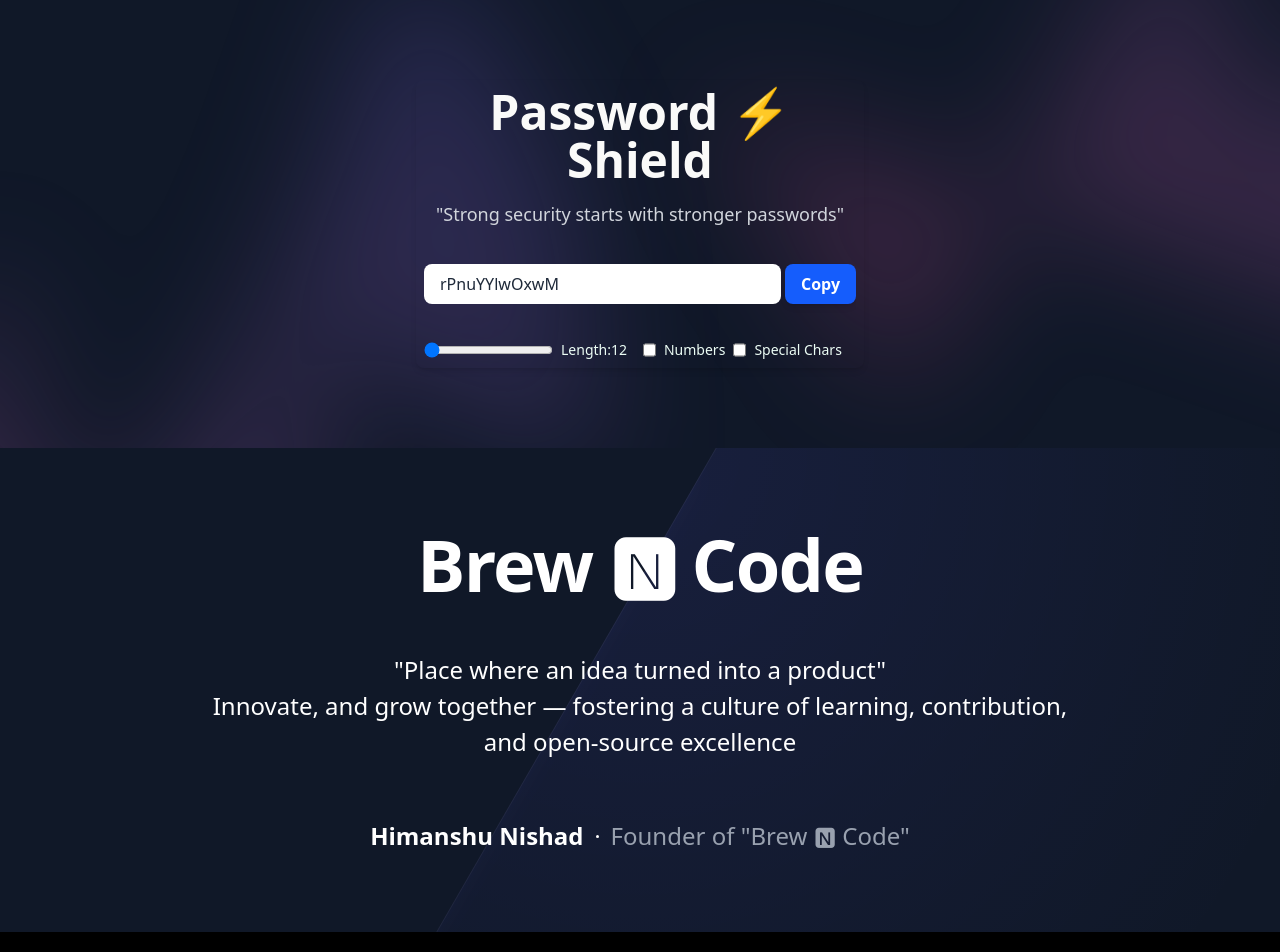
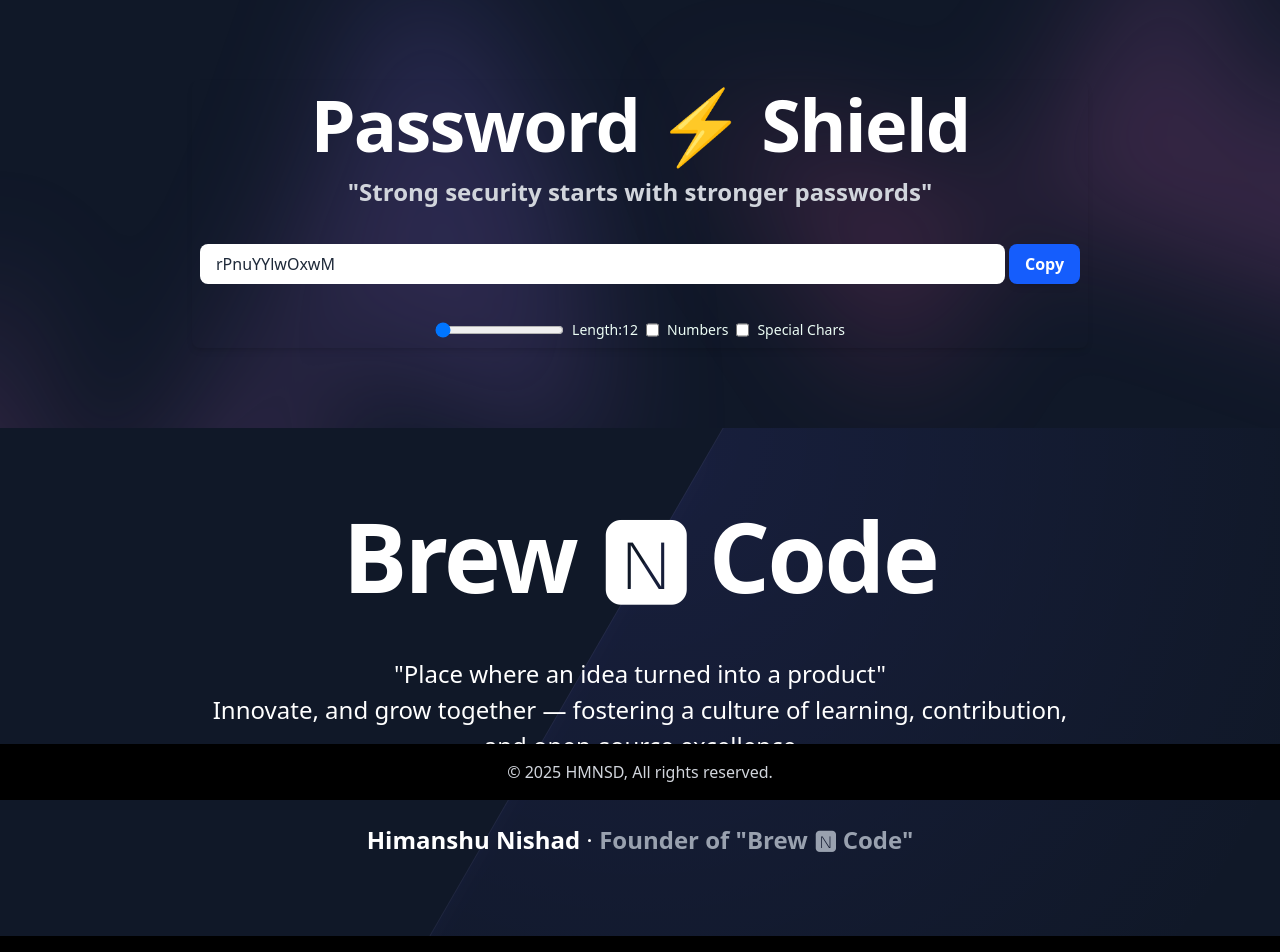
Before and after one commit to HmNsd/Project-OpenSource, a React (Vite) app: page / in a window 1280 px wide. Shown: the top 952 px of the page. Built offline with nearby package versions, Linux system fonts and the light colour scheme.

Commit message:
respnsive test

```diff
--- a/src/App.jsx
+++ b/src/App.jsx
@@ -36,11 +36,11 @@ function App() {
   return (
     <>
       <div className="relative isolate overflow-hidden bg-gray-900 py-10 sm:py-20">
-        <div className="w-full max-w-md mx-auto shadow-md mt-0 rounded-lg p-2 text-emerald-50">
-          <h1 className="text-5xl font-sans font-semibold text-center text-stone-50 mb-4">
+        <div className="w-full max-w-2xl mx-auto lg:max-w-4xl shadow-md mt-0 rounded-lg p-2 text-emerald-50  ">
+          <h1 className="text-5xl sm:text-7xl font-sans font-semibold text-center mb-4 tracking-tight  text-white ">
             Password ⚡️ Shield
           </h1>
-          <p className="mb-4 text-lg text-center text-gray-300">
+          <p className="mb-4 text-sm font-bold sm:text-2xl  text-center text-gray-300">
             "Strong security starts with stronger passwords"{" "}
           </p>
           <div className="flex-shadow rounded-lg overflow-hidden mb-4 py-5 sm:py-5 flex gap-1">
@@ -64,7 +64,7 @@ function App() {
               {copied ? "Copied!" : "Copy"}
             </button>
           </div>
-          <div className="flex text-sm gap-x-4">
+          <div className="flex justify-center text-sm gap-x-2 mx-auto max-w-2xl lg:max-w-4xl">
             <div className="flex item-center gap-x-2">
               <input
                 type="range"
@@ -135,7 +135,7 @@ function App() {
         <div className="absolute inset-0 -z-10 bg-[radial-gradient(45rem_50rem_at_top,var(--color-indigo-500),transparent)] opacity-10"></div>
         <div className="absolute inset-y-0 right-1/2 -z-10 mr-16 w-[200%] origin-bottom-left skew-x-[-30deg] bg-gray-900 shadow-xl ring-1 shadow-indigo-500/5 ring-white/5 sm:mr-28 lg:mr-0 xl:mr-16 xl:origin-center"></div>
         <div className="mx-auto max-w-2xl lg:max-w-4xl">
-          <h2 className="text-2xl mb-8 font-semibold tracking-tight text-center text-white sm:text-7xl">
+          <h2 className="text-6xl mb-8 font-semibold tracking-tight text-center text-white sm:text-8xl">
             Brew 🅽 Code
           </h2>
           <blockquote className="text-center py-5 text-xl/8 font-light text-white sm:text-2xl/9">
@@ -148,8 +148,8 @@ function App() {
             </p>
           </blockquote>
           <figcaption className="mt-10">
-            <div className="mt-4 flex items-center text-2xl justify-center space-x-3 ">
-              <div className="font-bold  text-white">Himanshu Nishad</div>
+            <div className="mt-4 flex items-center justify-center space-x-2 w-full max-w-2xl mx-auto lg:max-w-8xl">
+              <div className="font-bold text-xl sm:text-2xl text-white">Himanshu Nishad</div>
               <svg
                 viewBox="0 0 2 2"
                 width="3"
@@ -159,13 +159,13 @@ function App() {
               >
                 <circle r="1" cx="1" cy="1" />
               </svg>
-              <div className="text-gray-400">Founder of "Brew 🅽 Code"</div>
+              <div className="font-bold text-sm sm:text-2xl text-gray-400">Founder of "Brew 🅽 Code"</div>
             </div>
           </figcaption>
         </div>
       </section>
 
-      <footer className="bg-black py-6 text-center text-gray-300">
+      <footer className="bg-black py-4 text-center text-gray-300 fixed bottom-0 left-0 w-full px-4 text-sm sm:text-base">
         &copy; {new Date().getFullYear()} HMNSD, All rights reserved.
       </footer>
     </>
```
